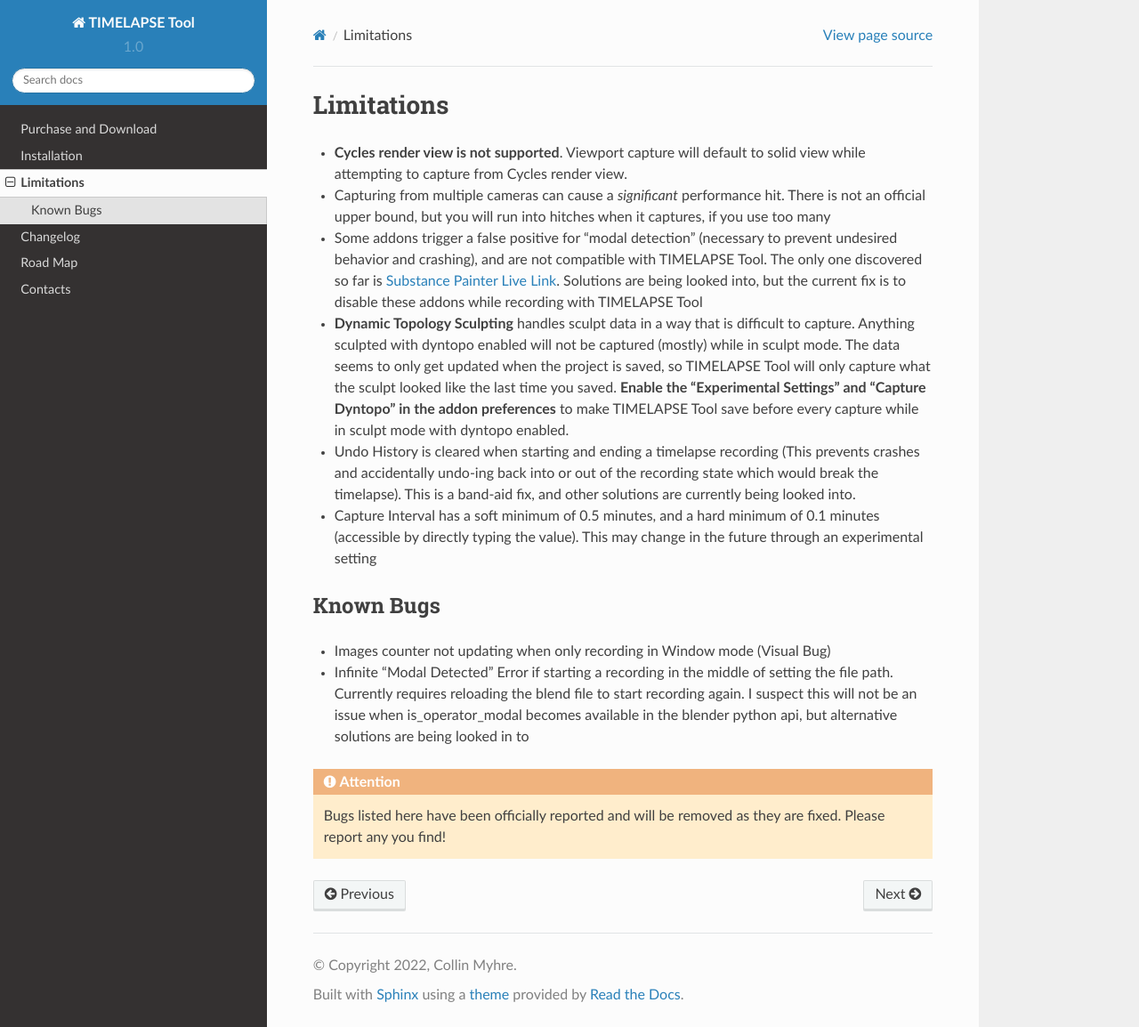
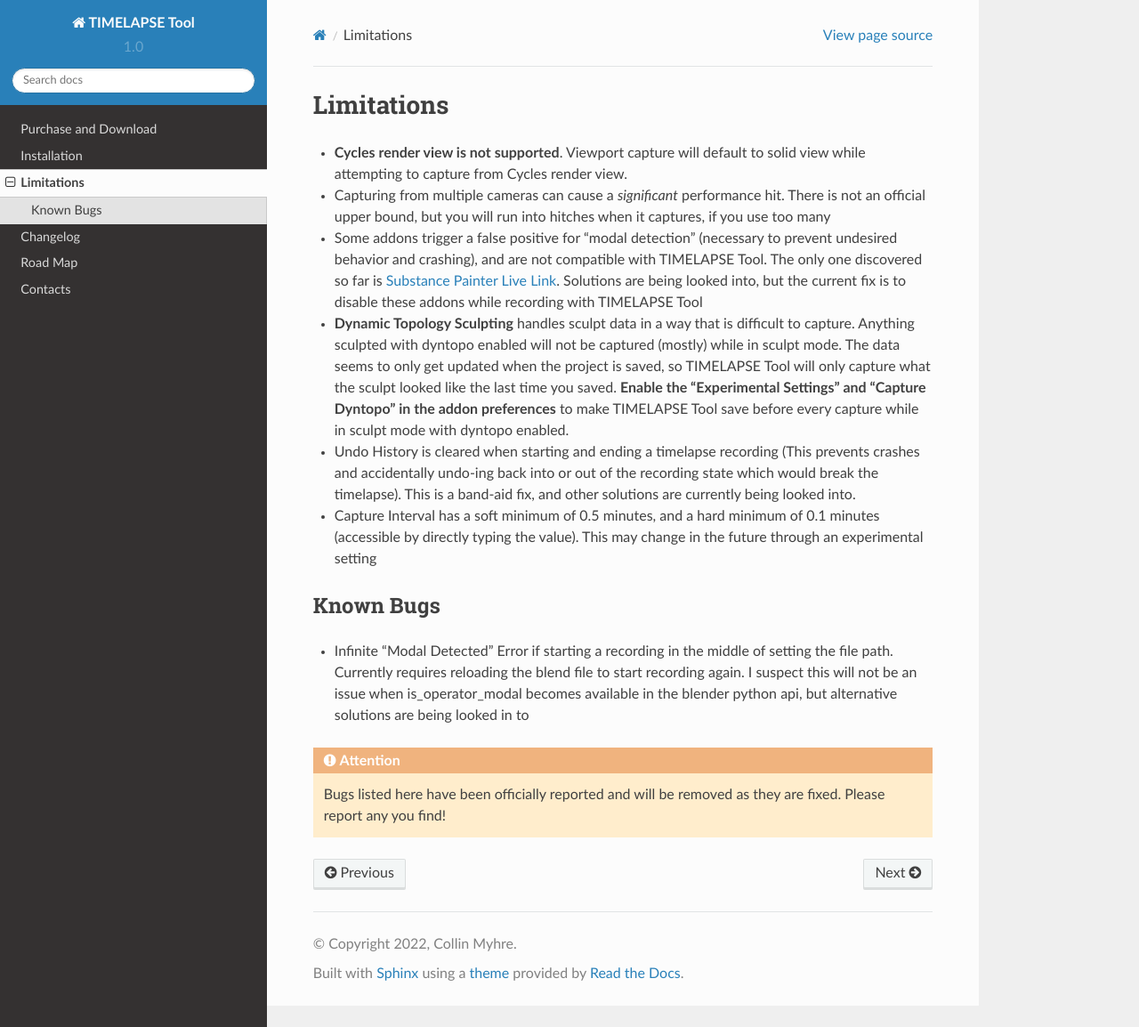
Before and after one commit to fwiller-git/TIMELAPSE-Tool-Docs, a Sphinx documentation site: the page built from docs/source/limitations.rst, in a window 1280 px wide and 1154 px high. Shown: the whole window at 89% size. Built offline with Sphinx 7.4.7 and the Read the Docs theme 2.0.0, drawn with Linux system fonts in a browser that asks for light colours; pages that are not in the unit, such as notebooks, are missing from menus.

Commit message:
fixed image counter bug

```diff
--- a/docs/source/limitations.rst
+++ b/docs/source/limitations.rst
@@ -9,7 +9,6 @@
 
 Known Bugs
 ----------
-* Images counter not updating when only recording in Window mode (Visual Bug)
 * Infinite "Modal Detected" Error if starting a recording in the middle of setting the file path. Currently requires reloading the blend file to start recording again. I suspect this will not be an issue when is_operator_modal becomes available in the blender python api, but alternative solutions are being looked in to
 
 .. attention::
```
